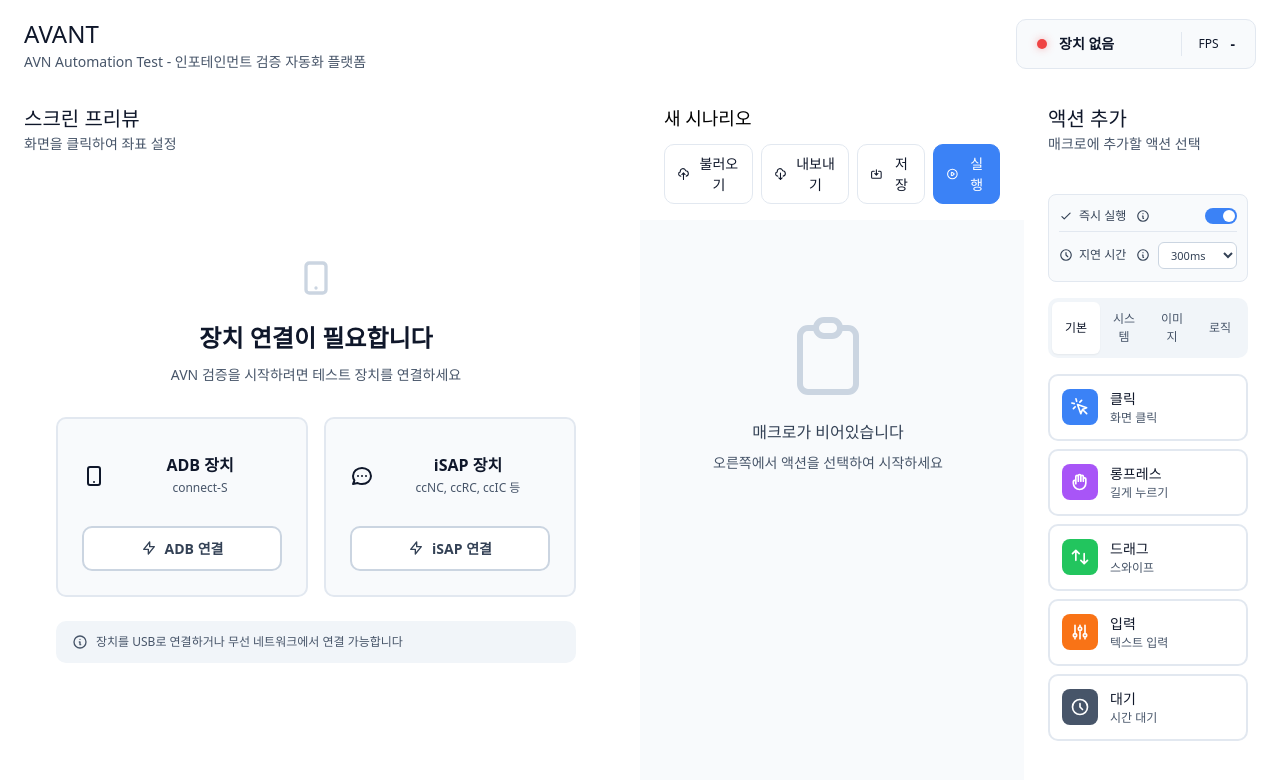
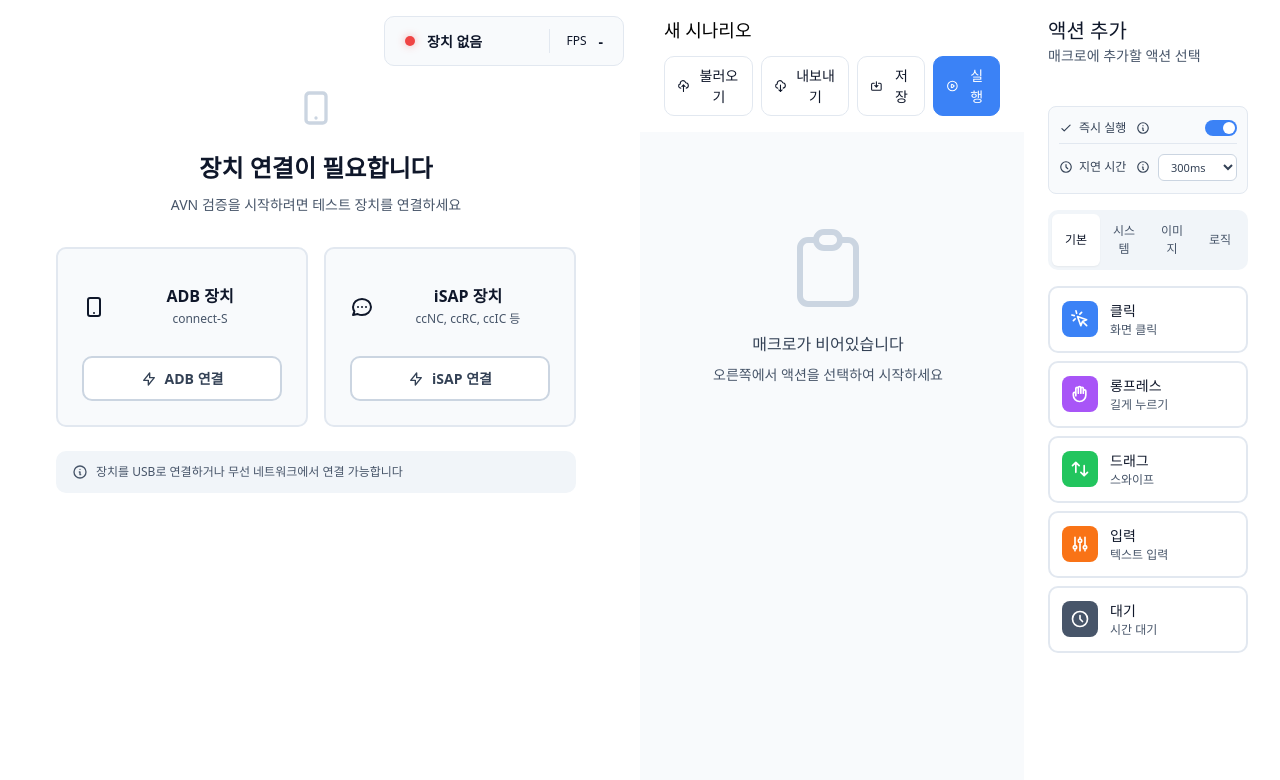
Before and after one commit to guenoh/AVANT, an Electron app: page src/renderer/index.html in a window 1280 px wide. Drawn offline with Linux system fonts and the light colour scheme.

Commit message:
refactor: Move device status to screen preview area and remove headers
- Remove main header section completely
- Remove screen preview header
- Position device-status-container at top-right of screen preview with absolute positioning
- Add CSS utilities: relative, absolute, top-4, right-4, z-10
- Clean up layout by removing redundant headers

```diff
--- a/src/renderer/index.html
+++ b/src/renderer/index.html
@@ -9,28 +9,16 @@
     <link rel="stylesheet" href="styles/macro-builder.css">
 </head>
 <body>
-    <div id="app" class="h-screen flex flex-col bg-slate-50">
-        <!-- Header -->
-        <header class="header bg-white border-b px-6 py-4">
-            <div class="flex items-center justify-between">
-                <div>
-                    <h1 class="text-slate-900">AVANT</h1>
-                    <p class="text-slate-600 text-sm">AVN Automation Test - 인포테인먼트 검증 자동화 플랫폼</p>
-                </div>
-                <div class="device-status-container" id="device-status">
-                    <!-- Device status will be rendered here when connected -->
-                </div>
-            </div>
-        </header>
-
+    <div id="app" class="h-screen flex bg-slate-50">
         <!-- Main Content - 3 Column Layout -->
         <div class="flex-1 flex overflow-hidden">
             <!-- Left Panel - Screen Preview (flex-[5]) -->
-            <div class="flex-[5] bg-white border-r flex flex-col">
-                <div class="px-6 py-4 border-b">
-                    <h2 class="text-slate-900">스크린 프리뷰</h2>
-                    <p class="text-sm text-slate-600">화면을 클릭하여 좌표 설정</p>
+            <div class="flex-[5] bg-white border-r flex flex-col relative">
+                <!-- Device Status - Positioned at top right -->
+                <div class="absolute top-4 right-4 z-10 device-status-container" id="device-status">
+                    <!-- Device status will be rendered here when connected -->
                 </div>
+
                 <div class="flex-1 overflow-auto p-6" id="screen-preview-container">
                     <!-- Device Connection UI (shown when no device connected) -->
                     <div id="device-connection-ui" class="device-connection-container">
--- a/src/renderer/styles/macro-builder.css
+++ b/src/renderer/styles/macro-builder.css
@@ -1283,6 +1283,27 @@ svg {
     color: var(--red-500);
 }
 
+/* Position utilities */
+.relative {
+    position: relative;
+}
+
+.absolute {
+    position: absolute;
+}
+
+.top-4 {
+    top: 1rem;
+}
+
+.right-4 {
+    right: 1rem;
+}
+
+.z-10 {
+    z-index: 10;
+}
+
 .text-red-600 {
     color: #dc2626;
 }
```
